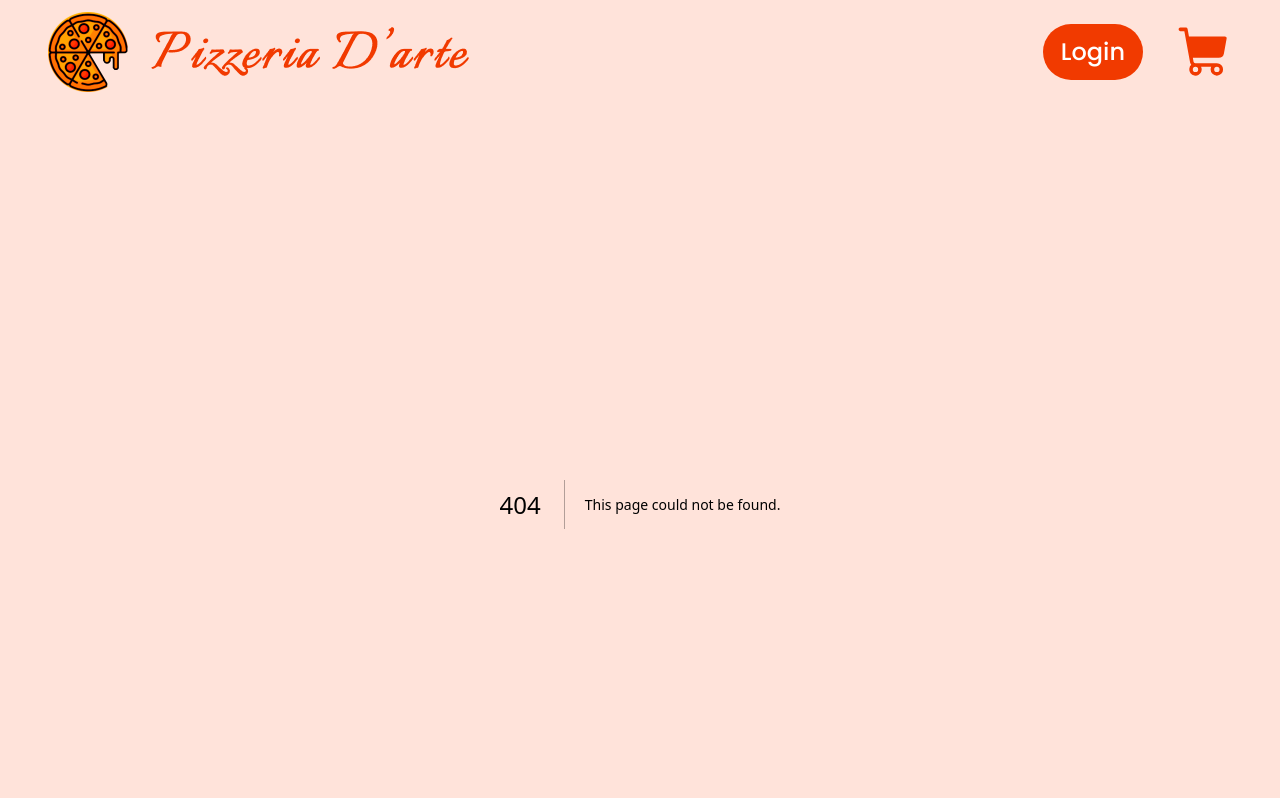
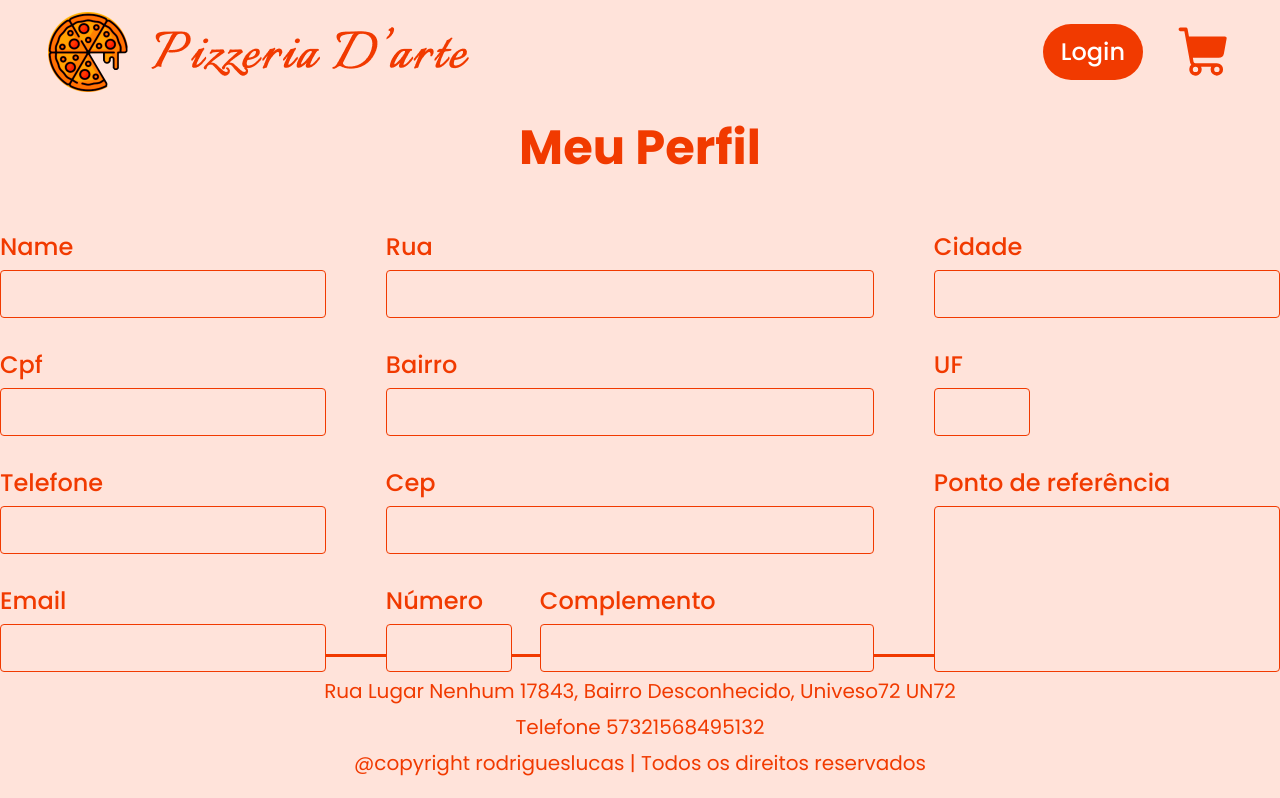
Before and after one commit to LucasSousa09/pizzeria-d-art, a Next.js app: page /profile/edit in a window 1280 px wide. Before the commit this address had no page. Shown: the top 798 px of the page. Built offline with nearby package versions, Linux system fonts and the light colour scheme; a web font is replaced by a local one.

Commit message:
Add edit-profile page, Add Input Component

```diff
--- a/package.json
+++ b/package.json
@@ -13,6 +13,7 @@
     "next": "14.0.3",
     "react": "^18",
     "react-dom": "^18",
+    "react-hook-form": "^7.48.2",
     "swiper": "^11.0.5"
   },
   "devDependencies": {
--- a/src/app/components/Cart.tsx
+++ b/src/app/components/Cart.tsx
@@ -18,7 +18,7 @@ export function Cart(){
                 </div>
             </div>
 
-            <footer className="w-[calc((100%)-16px)] mx-2 border-t-white border-t-[1px] px-5 pt-4 pb-5">
+            <footer className="w-[calc((100%)-16px)] mx-2 border-t-white border-t px-5 pt-4 pb-5">
                 <div className="flex justify-between items-center">
                     <strong className="text-xl">Preço Total</strong>
                     <strong className="text-xl">131,96</strong>
--- a/src/app/components/CartPizza.tsx
+++ b/src/app/components/CartPizza.tsx
@@ -7,7 +7,7 @@ import pizzaImg from '../assets/Pizza_7.png'
 
 export function CartPizza(){
     return (
-        <div className="flex gap-5 mx-2 p-5 border-t-white border-t-[1px]">
+        <div className="flex gap-5 mx-2 p-5 border-t-white border-t">
             <Image src={pizzaImg.src} alt="" height={100} width={100} />
             <div>
                 <strong className="text-lg">Pizza de Queijo e Cenoura</strong>
--- /dev/null
+++ b/src/app/components/Input.tsx
@@ -0,0 +1,21 @@
+type InputProps = {
+    id: string
+    title: string
+
+    type?: 'textarea'
+    size?: 'xs' | 'sm'
+    rowSpan?: boolean
+}
+
+export function Input({ id, title, size, type, rowSpan = false }: InputProps){
+    return(
+        <div className={`mt-8 space-y-2 ${size === 'xs' && 'w-24'} ${size === 'sm' && 'w-[126px]'} ${!!rowSpan && 'row-span-2'}`}>
+            <label className="text-primary font-medium text-2xl leading-tight" htmlFor={id}>{title}</label>
+            {
+                type === 'textarea' ?
+                <textarea id={id} className="p-2 text-primary h-[calc(100%-38px)] w-full bg-background border border-primary rounded resize-none" /> :
+                <input className="block p-2 text-primary w-full bg-background border border-primary rounded h-12" id={id} type="text" />
+            }
+        </div>
+    )
+}
--- /dev/null
+++ b/src/app/profile/edit/page.tsx
@@ -0,0 +1,37 @@
+import { Input } from "@/app/components/Input";
+
+export default function EditProfile(){
+    return (
+        <form className='flex flex-col items-center gap-32' action="">
+            <div className='mt-7 grid grid-rows-4 grid-flow-col max-w-[1321px] gap-x-[60px]'>
+                <Input id="name" title="Name" />
+
+                <Input id="cpf" title="Cpf" />
+
+                <Input id="phone" title="Telefone" />
+
+                <Input id="email" title="Email" />
+
+                <Input id="street" title="Rua" />
+
+                <Input id="district" title="Bairro" />
+
+                <Input id="cep" title="Cep" />
+
+                <div className="flex gap-7">
+                    <Input id="number" title="Número" size='sm' />
+                    <Input id="complement" title="Complemento"/>
+                </div>
+
+                <Input id="cidade" title="Cidade" />
+
+                <Input size='xs' id="uf" title="UF" />
+
+                <Input id="textarea" type="textarea" title="Ponto de referência" rowSpan />
+            </div>
+
+
+            <button type="submit" className="bg-primary text-white font-bold text-2xl px-4 py-3 rounded w-fit">Salvar Alterações</button>
+        </form>
+    )
+}
--- /dev/null
+++ b/src/app/profile/layout.tsx
@@ -0,0 +1,12 @@
+export default function ProfileLayout({
+    children,
+  }: {
+    children: React.ReactNode
+  }) {
+    return (
+      <div className="flex flex-col items-center justify-start h-[calc(100vh-250px)]">
+        <h1 className="mt-5 text-5xl text-primary font-bold">Meu Perfil</h1>
+        {children}
+      </div>
+    )
+  }
--- a/src/app/profile/page.tsx
+++ b/src/app/profile/page.tsx
@@ -5,18 +5,16 @@ import { PurchasedItem } from "../components/PurchasedItem";
 
 export default function Profile(){
     return (
-        <div className="flex flex-col items-center justify-start h-[calc(100vh-250px)]">
-            <h1 className="mt-5 text-5xl text-primary font-bold">Meu Perfil</h1>
-
+        <>
             <ProfileBox label='Minhas Compras'>
                 <PurchasedItem />
             </ProfileBox>
 
             <ProfileBox label='Informações Pessoais'>
-                <Link href='/profile-details' className="bg-primary text-white px-5 py-3 font-medium text-2xl flex gap-3 items-center rounded">
+                <Link href='/profile/edit' className="bg-primary text-white px-5 py-3 font-medium text-2xl flex gap-3 items-center rounded">
                    <PencilSimple weight="bold" size={28} /> Mais Informações
                 </Link>
             </ProfileBox>
-        </div>
+        </>
     )
 }
```
Also changed, not shown: 1 other file (tests, documents, lock files or other folders).
